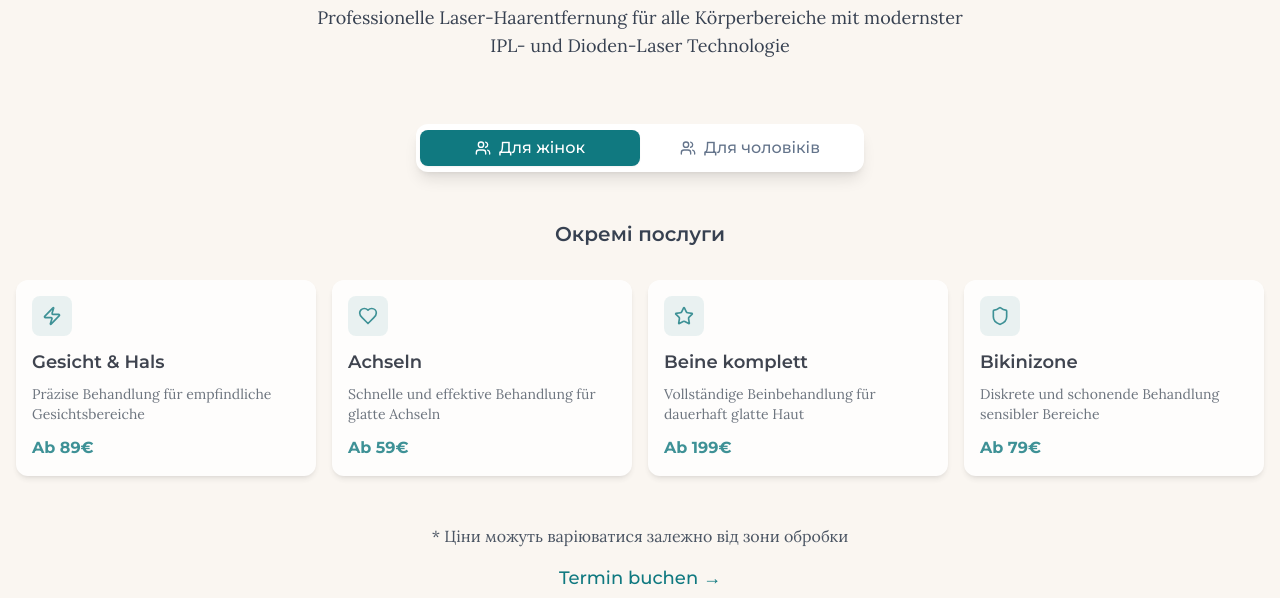
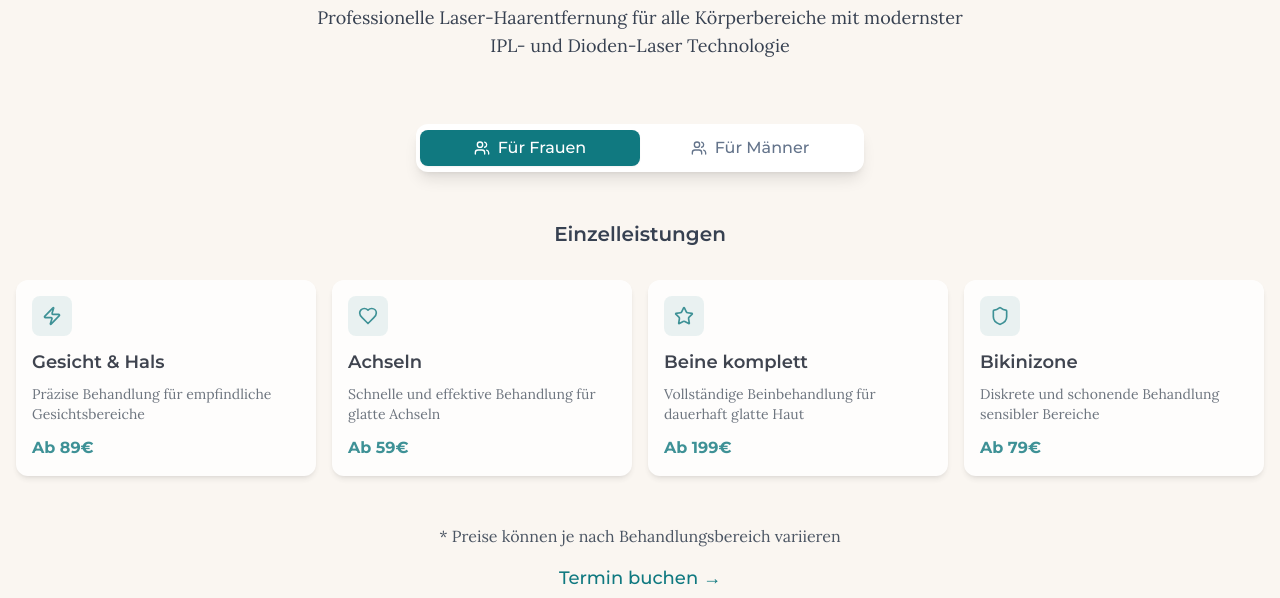
Before and after one commit to pampukhaleo/glow-gentle-clean, a React (Vite) app: page / in a window 1280 px wide. Shown: the part 1560-2158 px from the top of the page. Built offline with nearby package versions, Linux system fonts and the light colour scheme.

Commit message:
Add German men's packages
Update the services section to include German translations for men's packages.

```diff
--- a/src/components/Services.tsx
+++ b/src/components/Services.tsx
@@ -7,7 +7,7 @@ interface ServicesProps {
 }
 
 export const Services = ({ isVisible }: ServicesProps) => {
-  const { t } = useLanguage();
+  const { t, language } = useLanguage();
 
   const scrollToSection = (sectionId: string) => {
     const element = document.getElementById(sectionId);
@@ -16,46 +16,46 @@ export const Services = ({ isVisible }: ServicesProps) => {
     }
   };
 
-  // Мужские пакеты
+  // Мужские пакеты с переводами
   const menPackages = [
     {
       title: 'Face & Style',
-      description: 'Обличчя повністю + шия',
+      description: language === 'de' ? 'Gesicht komplett + Hals' : 'Обличчя повністю + шия',
       price: '95€',
       originalPrice: '125€',
       popular: false
     },
     {
       title: 'Fresh Start',
-      description: 'Пахви + контур бороди + шия',
+      description: language === 'de' ? 'Achseln + Bartkontur + Hals' : 'Пахви + контур бороди + шия',
       price: '90€',
       originalPrice: '140€',
       popular: true
     },
     {
       title: 'Business Rücken',
-      description: 'Спина повністю + потилиця + пахви',
+      description: language === 'de' ? 'Rücken komplett + Nacken + Achseln' : 'Спина повністю + потилиця + пахви',
       price: '140€',
       originalPrice: '190€',
       popular: false
     },
     {
       title: 'Oberkörper Stark',
-      description: 'Груди + живіт + пахви + потилиця',
+      description: language === 'de' ? 'Brust + Bauch + Achseln + Nacken' : 'Груди + живіт + пахви + потилиця',
       price: '170€',
       originalPrice: '240€',
       popular: true
     },
     {
       title: 'Intim Deluxe',
-      description: 'Інтим повністю + зона сідниць + пахви',
+      description: language === 'de' ? 'Intim komplett + Gesäßbereich + Achseln' : 'Інтим повністю + зона сідниць + пахви',
       price: '130€',
       originalPrice: '170€',
       popular: false
     },
     {
       title: 'All Inclusive Man',
-      description: 'Обличчя повністю + шия + спина повністю + груди + живіт + пахви + інтим повністю + зона сідниць',
+      description: language === 'de' ? 'Gesicht komplett + Hals + Rücken komplett + Brust + Bauch + Achseln + Intim komplett + Gesäßbereich' : 'Обличчя повністю + шия + спина повністю + груди + живіт + пахви + інтим повністю + зона сідниць',
       price: '320€',
       originalPrice: '450€',
       popular: true
@@ -179,7 +179,7 @@ export const Services = ({ isVisible }: ServicesProps) => {
       </div>
 
       <div className="bg-green-50 text-green-700 px-3 py-1 rounded-full text-xs font-medium inline-block">
-        Економія {parseInt(pkg.originalPrice) - parseInt(pkg.price)}€
+        {language === 'de' ? 'Ersparnis' : 'Економія'} {parseInt(pkg.originalPrice) - parseInt(pkg.price)}€
       </div>
     </div>
   );
@@ -258,14 +258,14 @@ export const Services = ({ isVisible }: ServicesProps) => {
               className="flex items-center gap-2 font-montserrat font-medium text-base data-[state=active]:bg-salon-teal data-[state=active]:text-white rounded-lg"
             >
               <Users className="w-4 h-4" />
-              Для жінок
+              {language === 'de' ? 'Für Frauen' : 'Для жінок'}
             </TabsTrigger>
             <TabsTrigger
               value="men"
               className="flex items-center gap-2 font-montserrat font-medium text-base data-[state=active]:bg-salon-teal data-[state=active]:text-white rounded-lg"
             >
               <Users className="w-4 h-4" />
-              Для чоловіків
+              {language === 'de' ? 'Für Männer' : 'Для чоловіків'}
             </TabsTrigger>
           </TabsList>
 
@@ -276,9 +276,11 @@ export const Services = ({ isVisible }: ServicesProps) => {
                 <div>
                   <div className="text-center mb-8">
                     <h3 className="font-montserrat font-bold text-2xl text-salon-teal mb-2">
-                      Популярні жіночі пакети
+                      {language === 'de' ? 'Beliebte Frauen-Pakete' : 'Популярні жіночі пакети'}
                     </h3>
-                    <p className="text-gray-600 font-lora">Економте до 40% з нашими спеціальними пропозиціями</p>
+                    <p className="text-gray-600 font-lora">
+                      {language === 'de' ? 'Sparen Sie bis zu 40% mit unseren speziellen Angeboten' : 'Економте до 40% з нашими спеціальними пропозиціями'}
+                    </p>
                   </div>
                   <div className="grid md:grid-cols-2 lg:grid-cols-3 gap-6 mb-12">
                     {womenPackages.map((pkg, index) => (
@@ -292,7 +294,7 @@ export const Services = ({ isVisible }: ServicesProps) => {
               <div>
                 <div className="text-center mb-8">
                   <h3 className="font-montserrat font-semibold text-xl text-gray-700 mb-2">
-                    Окремі послуги
+                    {language === 'de' ? 'Einzelleistungen' : 'Окремі послуги'}
                   </h3>
                 </div>
                 <div className="grid md:grid-cols-2 lg:grid-cols-4 gap-4">
@@ -310,9 +312,11 @@ export const Services = ({ isVisible }: ServicesProps) => {
               <div>
                 <div className="text-center mb-8">
                   <h3 className="font-montserrat font-bold text-2xl text-salon-teal mb-2">
-                    Популярні чоловічі пакети
+                    {language === 'de' ? 'Beliebte Männer-Pakete' : 'Популярні чоловічі пакети'}
                   </h3>
-                  <p className="text-gray-600 font-lora">Економте до 40% з нашими спеціальними пропозиціями</p>
+                  <p className="text-gray-600 font-lora">
+                    {language === 'de' ? 'Sparen Sie bis zu 40% mit unseren speziellen Angeboten' : 'Економте до 40% з нашими спеціальними пропозиціями'}
+                  </p>
                 </div>
                 <div className="grid md:grid-cols-2 lg:grid-cols-3 gap-6 mb-12">
                   {menPackages.map((pkg, index) => (
@@ -325,7 +329,7 @@ export const Services = ({ isVisible }: ServicesProps) => {
               <div>
                 <div className="text-center mb-8">
                   <h3 className="font-montserrat font-semibold text-xl text-gray-700 mb-2">
-                    Окремі послуги
+                    {language === 'de' ? 'Einzelleistungen' : 'Окремі послуги'}
                   </h3>
                 </div>
                 <div className="grid md:grid-cols-2 lg:grid-cols-3 gap-6">
@@ -344,7 +348,7 @@ export const Services = ({ isVisible }: ServicesProps) => {
                   {t('men.services.full-body.complete')}
                 </h3>
                 <p className="font-lora mb-4 opacity-90">
-                  Комплексне рішення для всього тіла
+                  {language === 'de' ? 'Komplettlösung für den ganzen Körper' : 'Комплексне рішення для всього тіла'}
                 </p>
                 <div className="text-4xl font-montserrat font-bold">
                   500€
@@ -356,7 +360,7 @@ export const Services = ({ isVisible }: ServicesProps) => {
 
         <div className="text-center mt-12">
           <p className="font-lora text-gray-600 mb-4">
-            * Ціни можуть варіюватися залежно від зони обробки
+            {language === 'de' ? '* Preise können je nach Behandlungsbereich variieren' : '* Ціни можуть варіюватися залежно від зони обробки'}
           </p>
           <button
             onClick={() => scrollToSection('contact')}
```
